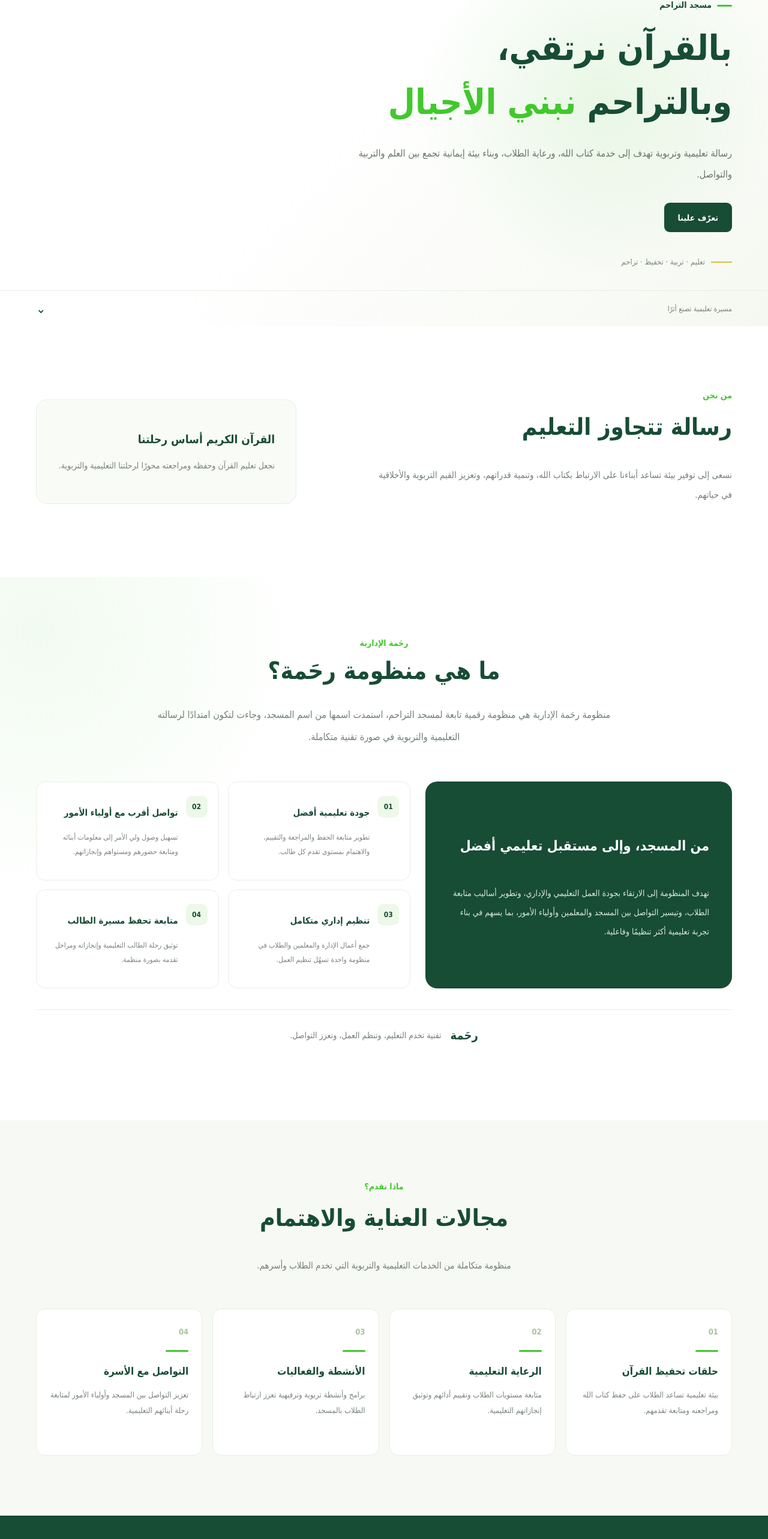
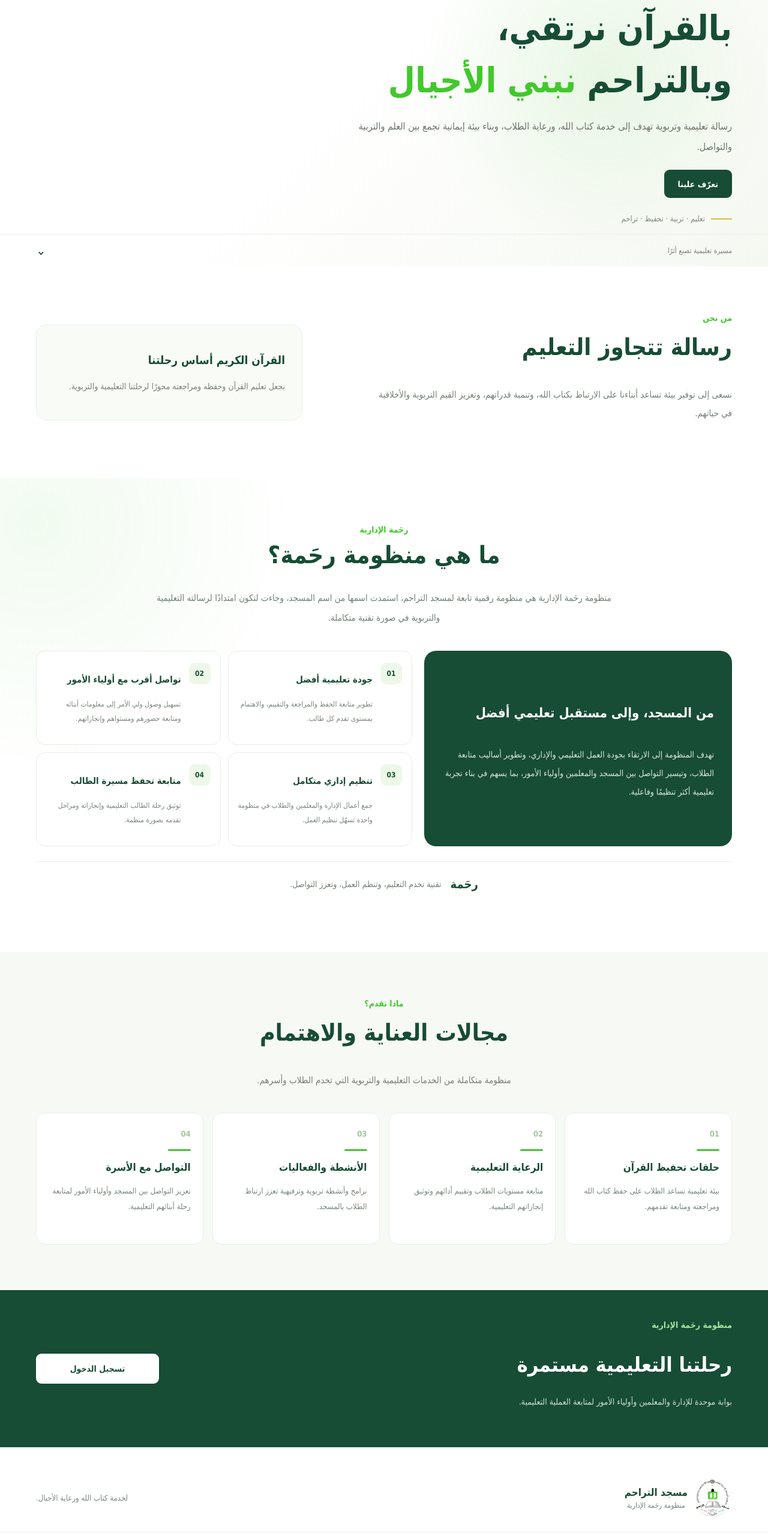
Before and after one commit to AbuMnif/RahmaMosqueSystem, a Next.js app: page / in a window 1280 px wide. Shown: the part 176-2742 px from the top of the page at 60% size. Built offline with nearby package versions, Linux system fonts and the light colour scheme.

Commit message:
Update globals.css

```diff
--- a/app/globals.css
+++ b/app/globals.css
@@ -272,7 +272,9 @@ footer {
   margin: auto;
 }
 
-/* HEADER */
+/* =================================
+   HEADER
+================================= */
 
 .public-header {
   position: relative;
@@ -382,8 +384,8 @@ footer {
   grid-template-columns: 1fr;
   align-items: center;
   gap: 0;
-  padding-top: 85px;
-  padding-bottom: 100px;
+  padding-top: 58px;
+  padding-bottom: 72px;
 }
 
 .hero-text {
@@ -394,7 +396,7 @@ footer {
 .hero-label,
 .join-label {
   display: inline-block;
-  margin-bottom: 20px;
+  margin-bottom: 15px;
   color: var(--public-green);
   font-size: 14px;
   font-weight: 700;
@@ -414,7 +416,7 @@ footer {
 .hero-text h1 {
   color: var(--public-green);
   font-size: clamp(37px, 5vw, 58px);
-  line-height: 1.55;
+  line-height: 1.5;
   font-weight: 800;
 }
 
@@ -424,10 +426,10 @@ footer {
 
 .hero-text > p {
   max-width: 650px;
-  margin-top: 22px;
+  margin-top: 16px;
   color: #69756c;
   font-size: 16px;
-  line-height: 2.2;
+  line-height: 2.1;
 }
 
 .hero-actions {
@@ -435,12 +437,12 @@ footer {
   align-items: center;
   flex-wrap: wrap;
   gap: 13px;
-  margin-top: 30px;
+  margin-top: 22px;
 }
 
 .primary-button,
 .secondary-button {
-  min-height: 49px;
+  min-height: 47px;
   display: inline-flex;
   align-items: center;
   justify-content: center;
@@ -476,7 +478,7 @@ footer {
   display: flex;
   align-items: center;
   gap: 10px;
-  margin-top: 42px;
+  margin-top: 27px;
   color: #7d897e;
   font-size: 13px;
 }
@@ -495,7 +497,7 @@ footer {
   display: flex;
   align-items: center;
   justify-content: space-between;
-  padding: 17px max(22px, calc((100% - 1160px) / 2));
+  padding: 14px max(22px, calc((100% - 1160px) / 2));
   border-top: 1px solid #e9eee6;
   color: #778278;
   font-size: 12px;
@@ -511,7 +513,7 @@ footer {
 ================================= */
 
 .about-section {
-  padding: 105px 0;
+  padding: 76px 0;
   background: #fff;
 }
 
@@ -519,7 +521,7 @@ footer {
   display: grid;
   grid-template-columns: 1.2fr 0.8fr;
   align-items: center;
-  gap: 75px;
+  gap: 50px;
 }
 
 .section-heading > span {
@@ -529,7 +531,7 @@ footer {
 }
 
 .section-heading h2 {
-  margin-top: 13px;
+  margin-top: 9px;
   color: var(--public-green);
   font-size: clamp(28px, 4vw, 39px);
   line-height: 1.6;
@@ -537,14 +539,14 @@ footer {
 
 .section-heading p {
   max-width: 600px;
-  margin-top: 17px;
+  margin-top: 12px;
   color: #748076;
   font-size: 15px;
-  line-height: 2.2;
+  line-height: 2.1;
 }
 
 .about-highlight {
-  padding: 35px;
+  padding: 28px;
   border: 1px solid #e9eee6;
   border-radius: 18px;
   background: #f9fbf7;
@@ -556,7 +558,7 @@ footer {
 }
 
 .about-highlight p {
-  margin-top: 12px;
+  margin-top: 9px;
   color: #78847a;
   font-size: 14px;
   line-height: 2;
@@ -567,7 +569,7 @@ footer {
 ================================= */
 
 .rahma-section {
-  padding: 100px 0;
+  padding: 76px 0;
   background:
     radial-gradient(
       circle at 5% 10%,
@@ -579,7 +581,7 @@ footer {
 
 .rahma-heading {
   max-width: 760px;
-  margin: 0 auto 55px;
+  margin: 0 auto 38px;
   text-align: center;
 }
 
@@ -590,27 +592,27 @@ footer {
 }
 
 .rahma-heading h2 {
-  margin-top: 14px;
+  margin-top: 10px;
   color: var(--public-green);
   font-size: clamp(29px, 4vw, 40px);
 }
 
 .rahma-heading p {
-  margin-top: 20px;
+  margin-top: 13px;
   color: #718075;
-  font-size: 16px;
-  line-height: 2.3;
+  font-size: 15px;
+  line-height: 2.2;
 }
 
 .rahma-content {
   display: grid;
   grid-template-columns: 0.9fr 1.1fr;
-  gap: 25px;
+  gap: 20px;
   align-items: stretch;
 }
 
 .rahma-main-card {
-  padding: 38px;
+  padding: 30px;
   border-radius: 20px;
   background: var(--public-green);
   color: white;
@@ -620,28 +622,28 @@ footer {
 }
 
 .rahma-main-card h3 {
-  font-size: 23px;
+  font-size: 22px;
   line-height: 1.8;
 }
 
 .rahma-main-card p {
-  margin-top: 18px;
+  margin-top: 13px;
   color: #d9e7dc;
   font-size: 14px;
-  line-height: 2.3;
+  line-height: 2.2;
 }
 
 .rahma-goals {
   display: grid;
   grid-template-columns: repeat(2, 1fr);
-  gap: 15px;
+  gap: 12px;
 }
 
 .rahma-goals article {
   display: flex;
   align-items: flex-start;
   gap: 13px;
-  padding: 23px 18px;
+  padding: 19px 16px;
   border: 1px solid #e9eee6;
   border-radius: 15px;
   background: #fff;
@@ -667,7 +669,7 @@ footer {
 }
 
 .rahma-goals p {
-  margin-top: 9px;
+  margin-top: 7px;
   color: #7b867c;
   font-size: 12px;
   line-height: 2;
@@ -678,8 +680,8 @@ footer {
   align-items: center;
   justify-content: center;
   gap: 15px;
-  margin-top: 35px;
-  padding: 20px;
+  margin-top: 25px;
+  padding: 15px;
   border-top: 1px solid #e9eee6;
   color: #748076;
   text-align: center;
@@ -700,7 +702,7 @@ footer {
 ================================= */
 
 .programs-section {
-  padding: 100px 0;
+  padding: 76px 0;
   background: #f7f9f5;
 }
 
@@ -716,13 +718,13 @@ footer {
 .programs-grid {
   display: grid;
   grid-template-columns: repeat(4, 1fr);
-  gap: 17px;
-  margin-top: 55px;
+  gap: 15px;
+  margin-top: 38px;
 }
 
 .program-card {
-  min-height: 245px;
-  padding: 27px 22px;
+  min-height: 220px;
+  padding: 24px 20px;
   border: 1px solid #e8eee5;
   border-radius: 15px;
   background: #fff;
@@ -743,7 +745,7 @@ footer {
 .program-line {
   width: 38px;
   height: 3px;
-  margin: 22px 0;
+  margin: 17px 0;
   border-radius: 5px;
   background: var(--public-bright);
 }
@@ -754,7 +756,7 @@ footer {
 }
 
 .program-card p {
-  margin-top: 14px;
+  margin-top: 10px;
   color: #7a857b;
   font-size: 13px;
   line-height: 2;
@@ -765,7 +767,7 @@ footer {
 ================================= */
 
 .join-section {
-  padding: 65px 0;
+  padding: 48px 0;
   background: var(--public-green);
 }
 
@@ -773,11 +775,11 @@ footer {
   display: flex;
   align-items: center;
   justify-content: space-between;
-  gap: 30px;
+  gap: 25px;
 }
 
 .join-label {
-  margin-bottom: 12px;
+  margin-bottom: 9px;
   color: #a8e69a;
 }
 
@@ -787,7 +789,7 @@ footer {
 }
 
 .join-content p {
-  margin-top: 12px;
+  margin-top: 9px;
   color: #d0dfd3;
   font-size: 14px;
   line-height: 2;
@@ -795,7 +797,7 @@ footer {
 
 .join-button {
   min-width: 205px;
-  min-height: 52px;
+  min-height: 50px;
   display: inline-flex;
   align-items: center;
   justify-content: center;
@@ -819,7 +821,7 @@ footer {
 ================================= */
 
 .public-footer {
-  padding-top: 45px;
+  padding-top: 30px;
   background: #fff;
 }
 
@@ -828,7 +830,7 @@ footer {
   align-items: center;
   justify-content: space-between;
   gap: 25px;
-  padding-bottom: 35px;
+  padding-bottom: 25px;
 }
 
 .footer-content > p {
@@ -844,7 +846,7 @@ footer {
 }
 
 .footer-bottom {
-  padding: 19px;
+  padding: 16px;
   border-top: 1px solid #edf0eb;
   color: #89948a;
   text-align: center;
@@ -964,12 +966,16 @@ footer {
   .hero-content {
     grid-template-columns: 1fr;
     gap: 0;
-    padding-top: 65px;
-    padding-bottom: 85px;
+    padding-top: 43px;
+    padding-bottom: 65px;
   }
 
   .hero-text {
     text-align: center;
+  }
+
+  .hero-label {
+    margin-bottom: 12px;
   }
 
   .hero-text h1 {
@@ -977,46 +983,60 @@ footer {
   }
 
   .hero-text > p {
-    margin-right: auto;
-    margin-left: auto;
+    margin: 13px auto 0;
     font-size: 14px;
   }
 
   .hero-actions {
     justify-content: center;
+    margin-top: 19px;
   }
 
   .hero-note {
     justify-content: center;
-    margin-top: 28px;
+    margin-top: 22px;
   }
 
   .hero-bottom {
-    padding: 13px 18px;
+    padding: 12px 18px;
   }
 
   .about-section,
   .programs-section {
-    padding: 70px 0;
+    padding: 58px 0;
   }
 
   .about-content {
     grid-template-columns: 1fr;
-    gap: 30px;
+    gap: 23px;
   }
 
   .section-heading h2 {
+    margin-top: 8px;
     font-size: 28px;
+  }
+
+  .section-heading p {
+    margin-top: 10px;
+    font-size: 14px;
+  }
+
+  .about-highlight {
+    padding: 23px;
   }
 
   .programs-grid {
     gap: 12px;
-    margin-top: 35px;
+    margin-top: 28px;
   }
 
   .program-card {
-    min-height: 230px;
-    padding: 20px 15px;
+    min-height: 205px;
+    padding: 19px 15px;
+  }
+
+  .program-line {
+    margin: 14px 0;
   }
 
   .program-card h3 {
@@ -1024,59 +1044,83 @@ footer {
   }
 
   .program-card p {
+    margin-top: 9px;
     font-size: 12px;
   }
 
   .rahma-section {
-    padding: 70px 0;
+    padding: 58px 0;
   }
 
   .rahma-heading {
-    margin-bottom: 35px;
+    margin-bottom: 27px;
+  }
+
+  .rahma-heading h2 {
+    margin-top: 9px;
   }
 
   .rahma-heading p {
+    margin-top: 11px;
     font-size: 14px;
   }
 
   .rahma-content {
     grid-template-columns: 1fr;
-    gap: 18px;
+    gap: 14px;
   }
 
   .rahma-main-card {
-    padding: 28px 24px;
+    padding: 25px 22px;
   }
 
   .rahma-main-card h3 {
     font-size: 20px;
   }
 
+  .rahma-main-card p {
+    margin-top: 10px;
+  }
+
   .rahma-goals {
     grid-template-columns: 1fr;
+    gap: 10px;
   }
 
   .rahma-goals article {
-    padding: 20px 17px;
+    padding: 17px 15px;
   }
 
   .rahma-quote {
+    margin-top: 19px;
+    padding: 13px;
     flex-direction: column;
-    gap: 8px;
+    gap: 7px;
+  }
+
+  .join-section {
+    padding: 38px 0;
   }
 
   .join-content {
     align-items: flex-start;
     flex-direction: column;
+    gap: 18px;
   }
 
   .join-button {
     width: 100%;
   }
 
+  .public-footer {
+    padding-top: 25px;
+  }
+
   .footer-content {
     align-items: flex-start;
     flex-direction: column;
+    gap: 15px;
+    padding-bottom: 20px;
   }
 
   .back-to-top {
```
